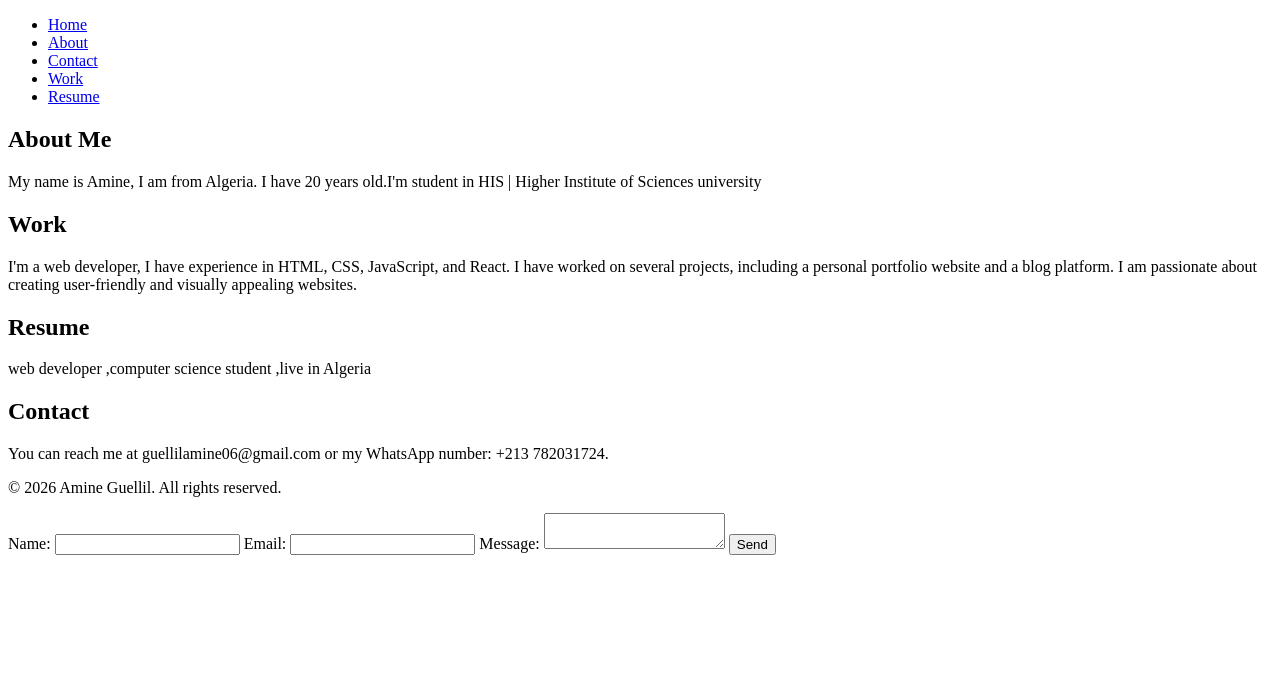
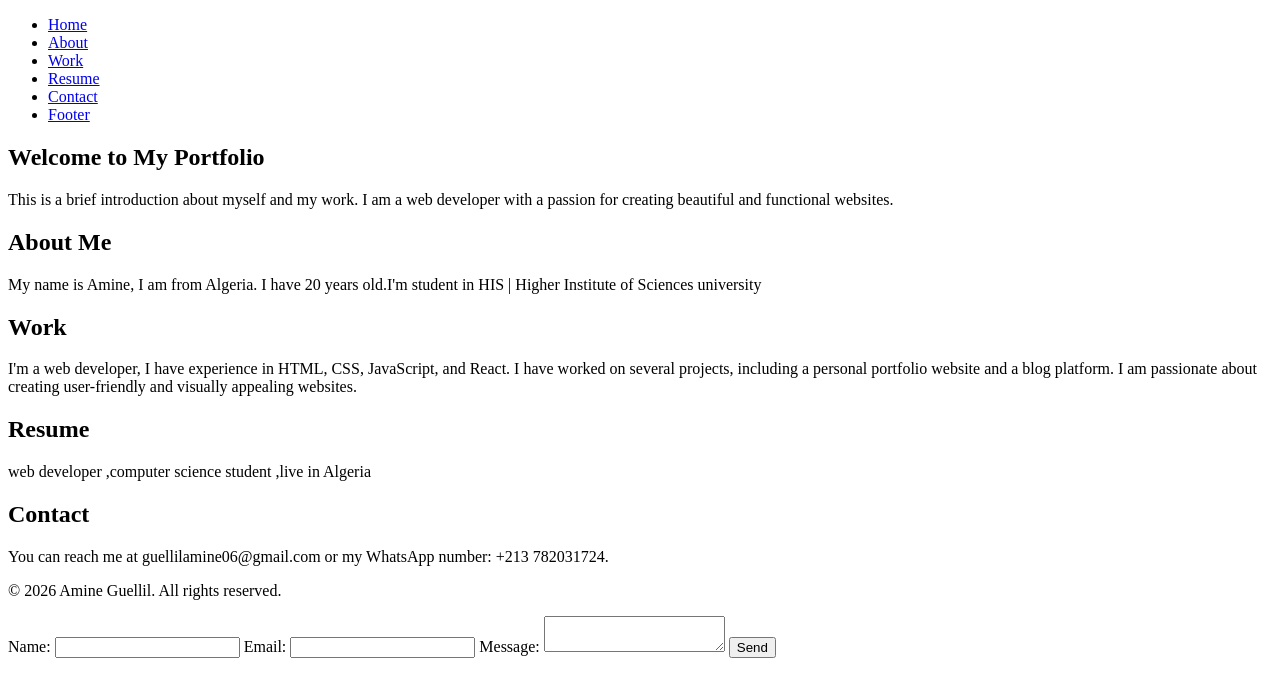
Before and after one commit to NanamiGu/Html_learning_project-1, a plain HTML site: page index.html in a window 1280 px wide. Drawn offline with Linux system fonts and the light colour scheme.

Commit message:
ranking the tages

```diff
--- a/index.html
+++ b/index.html
@@ -10,12 +10,17 @@
 <ul>
 <li><a href="#Home">Home</a></li>
 <li><a href="#About">About</a></li>
-<li><a href="#Contact">Contact</a></li>
 <li><a href="#Work">Work</a></li>
 <li><a href="#Resume">Resume</a></li>
-
+<li><a href="#Contact">Contact</a></li>
+<li><a href="#Footer">Footer</a></li>
 </ul>
 </nav>
+<section id="Home">
+   <h1>Welcome to My Portfolio</h1>
+   <p>This is a brief introduction about myself and my work. I am a web developer with a passion for creating beautiful and functional websites.</p>
+</section>
+
 <section id="About">
    <h1>About Me</h1>
    <p>My name is Amine, I am from Algeria. I have 20 years old.I'm student in HIS | Higher Institute of Sciences university</p>
```
